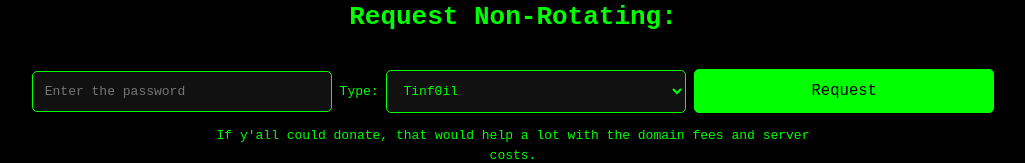
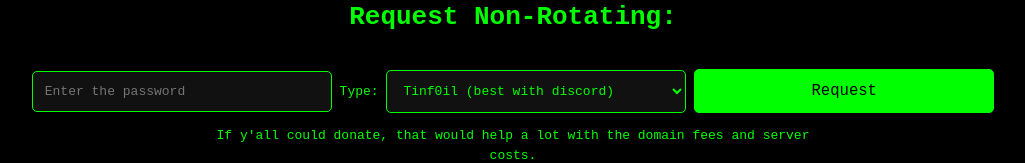
Before and after one commit to DataDecay/subfetch, a plain HTML site: page index.html in a window 1280 px wide. Shown: the part 373-536 px from the top of the page, without its empty margins (127-1152 px from the left). Drawn offline with Linux system fonts and the light colour scheme; no server answers.

Commit message:
Update index.html

```diff
--- a/index.html
+++ b/index.html
@@ -135,14 +135,15 @@ span {
   <input type="password" id="passwordInput" placeholder="Enter the password">
   <label for="proxyType">Type:</label>
   <select id="proxyType">
-    <option value="tf">Tinf0il</option>
+    <option value="tf">Tinf0il (best with discord)</option>
     <option value="cl">Canlite</option>
     <option value="mc">Doge v4</option>
     <option value="nb">Nebula</option>
     <option value="py">Pyrus</option>
+    <option value="lc">Ludicrous {sucks}</option>
     <option value="is">Interstellar</option>
-    <option value="an">Anura (entire virtual computer) {this uses up way too much of my ram}</option>
-    <option value="hb">Holy Unblocker (advanced) (tor support)</option>
+    <option value="an">AnuraOS (entire virtual computer) {a lot of ram}</option>
+    <option value="hb">Holy Unblocker (tor support) {advanced}</option>
   </select>
   <button id="sendRequestButton">Request</button>
   <div class="status" id="status"></div>
```
